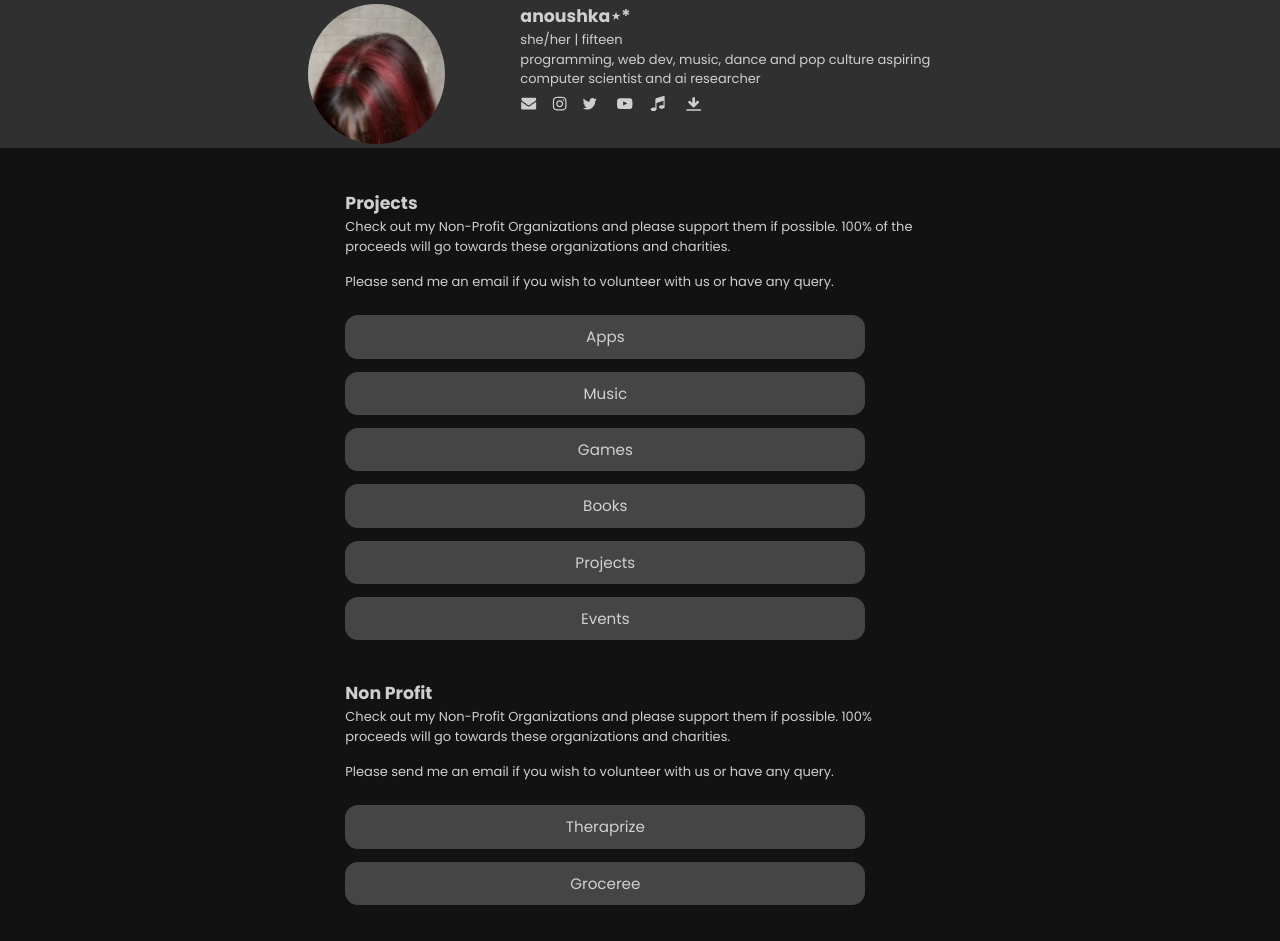
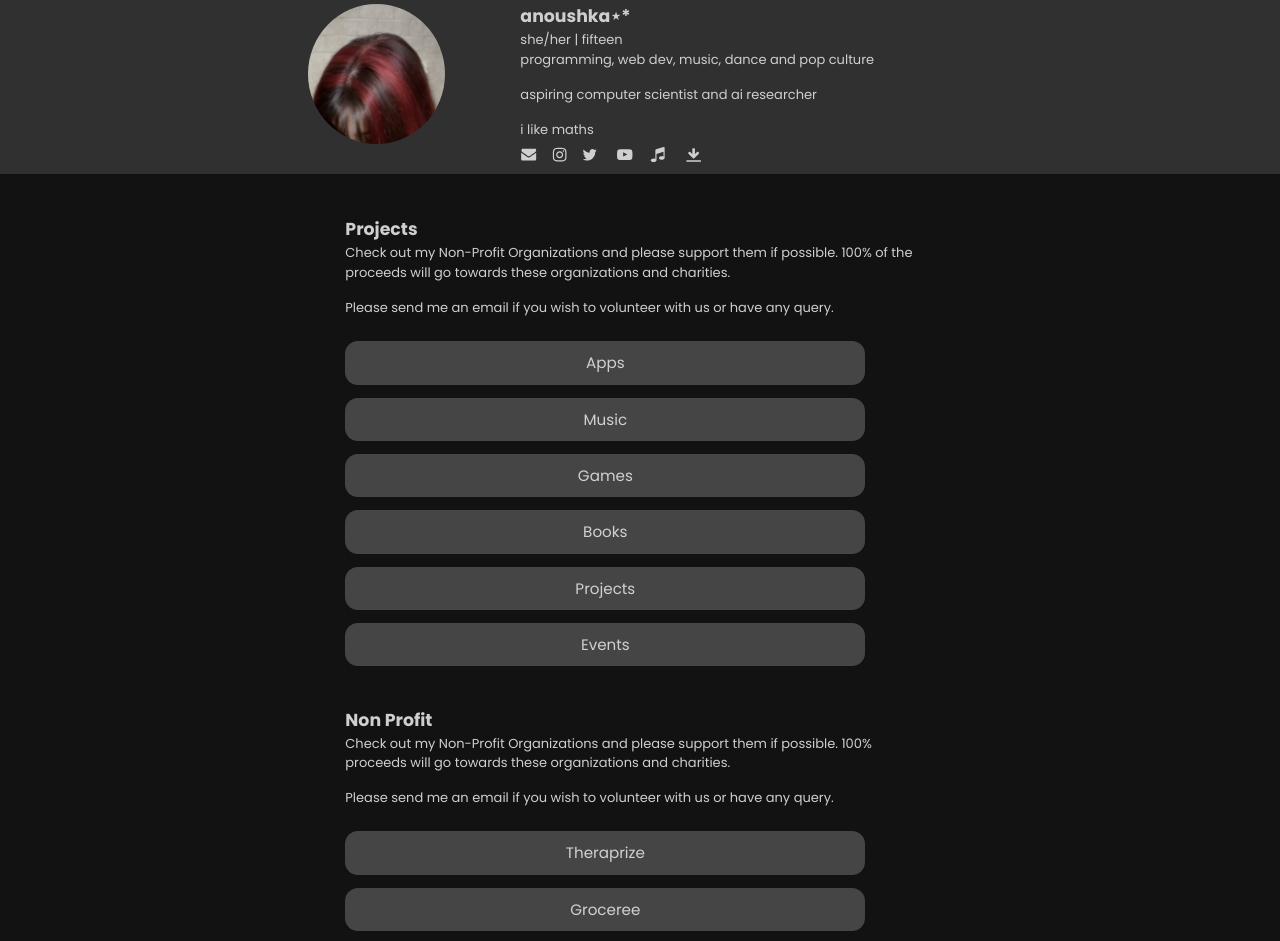
Before and after one commit to anuxious/me-anoushka-live, a plain HTML site: page index.html in a window 1280 px wide. Shown: the top 941 px of the page. Drawn offline with Linux system fonts and the light colour scheme.

Commit message:
Update index.html

```diff
--- a/index.html
+++ b/index.html
@@ -2394,9 +2394,10 @@
                                         </h2>
                                         <p id="text02">
                                             <span>she/her | fifteen <br>
-                                                  programming, web dev, music, dance and pop culture
-                                                  aspiring computer scientist and ai researcher
-                                            </span><br>
+                                                  programming, web dev, music, dance and pop culture <br>
+                                                  aspiring computer scientist and ai researcher<br>
+                                                  i like maths
+                                            </span>
 <!--                                             <span>front end web developer, dancer, singer, pop culture enthusiast and programmer</span>
                                             <br/>
                                             <br/>
```
